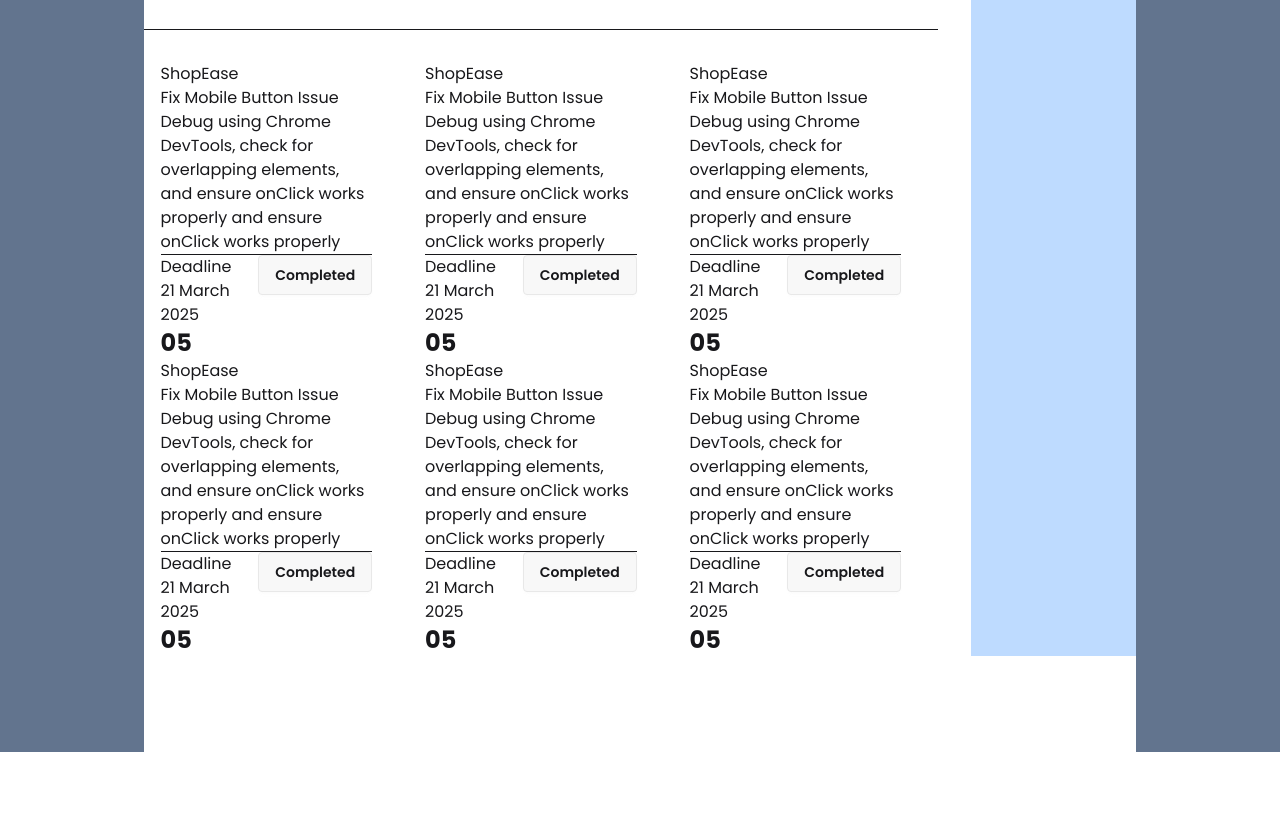
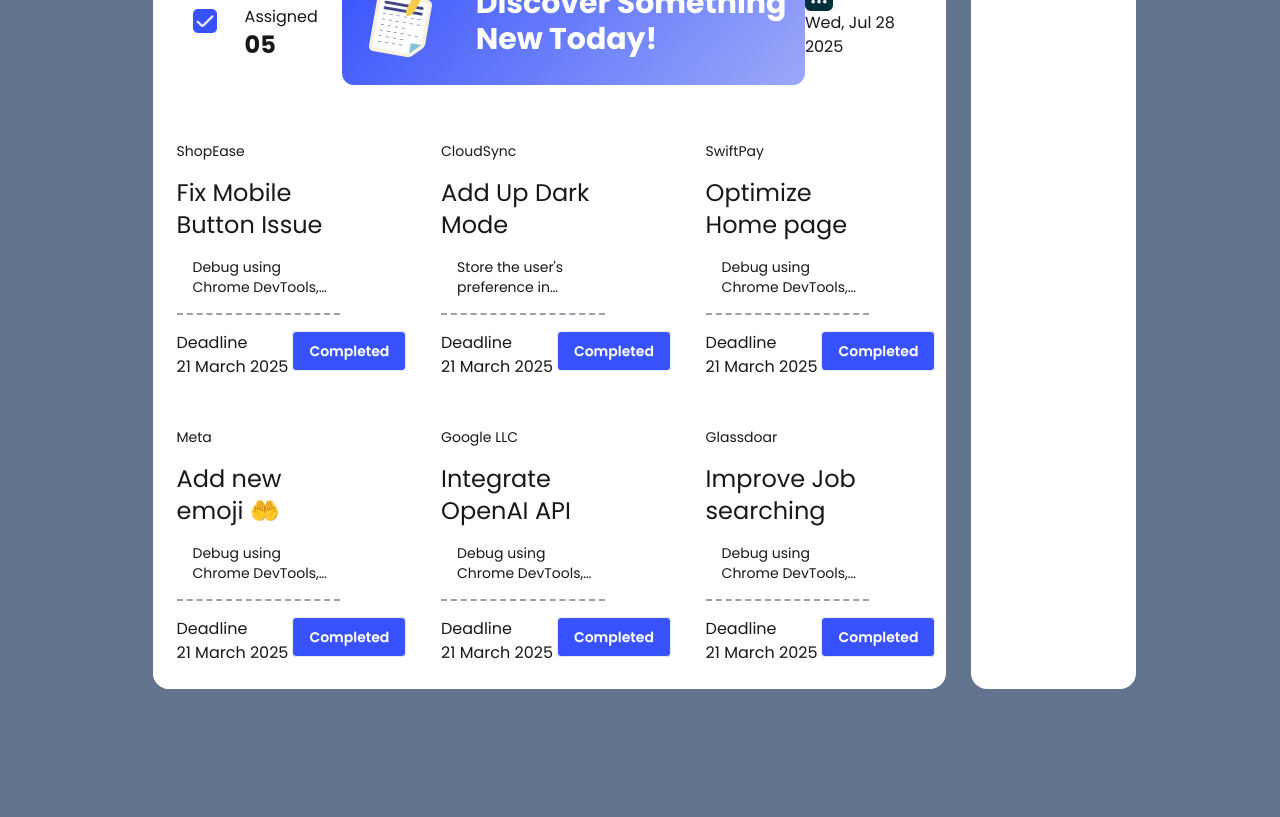
Before and after one commit to ArnavHD/assign-5, a plain HTML site: page index.html in a window 1280 px wide. Shown: the part 252-1069 px from the top of the page. Before the commit the page ends 1004 px from the top, so only its background shows below. Drawn offline with nearby package versions, Linux system fonts and the light colour scheme.

Commit message:
Theme work formating done

```diff
--- a/index.html
+++ b/index.html
@@ -24,15 +24,19 @@
     </style>
 </head>
 
-<body class=" bg-slate-500">
+<body class="font-[poppins] bg-slate-500">
+
+    <div class="p-4 bg-slate-500">
+
+    </div>
 
     <!-- entire section  -->
-    <section class="font-[poppins] mx-36 bg-white">
+    <!-- <section class=" mx-36 bg-white"> -->
 
-        <header >
+        <header class="pb-0  rounded-2xl mx-36" >
             <!-- nav bar section -->
-            <section class="mb-6 ">
-                <div class="navbar bg-base-100 shadow-sm">
+            <section class=" rounded-2xl">
+                <div class="navbar bg-base-100 shadow-sm rounded-2xl">
                     <div class="flex-1">
                         <div class="flex items-center space-x-1">
                             <img class="w-14" src="assets/logo.png" alt="">
@@ -52,18 +56,25 @@
                     </div>
                 </div>
             </section>
+
         </header>
+        <!-- <div class="p-4  bg-slate-500">
+
+        </div> -->
+
 
         <!-- Doscover section -->
 
-        <div class="mb-8">
-            <div class="flex col-span-3 justify-between items-center w-[80%]">
-                <div class="flex items-center gap-9">
+
+
+        <!-- <div class="pb-8 pt-8 mt-6 ml-36 items-start bg-black rounded-t-2xl w-[65%]">
+            <div class="flex col-span-3 justify-between items-center ">
+                <div class="flex pl-10 items-center gap-9">
                     <div>
                         <img src="assets/checkbox.png" alt="">
                     </div>
                     <div>
-                        <p>Task Assigned</p>
+                        <p >Task Assigned</p>
                         <h2 class="text-2xl font-bold">05</h2>
                     </div>
                 </div>
@@ -89,131 +100,183 @@
                 </div>
             </div>
 
-        </div>
-
-        <hr class="w-[80%] mb-8">
+        </div> -->
 
 
 
 
-        <div class="flex justify-around w-fit  pb-24">
-            <div class="grid grid-cols-3 w-4/5 mx-auto">
 
+
+        <div class="flex justify-around w-fit  mx-36 bg-slate-500 mt-6">
+            <!-- <div class="rounded-2xl m-0 p-0 bg-black"> -->
+
+                <div class="grid grid-cols-3 w-4/5 mx-auto bg-white rounded-2xl">
+
+                    <div class="col-span-3 pb-8 pt-8 mt-6 items-start bg-white ">
+                        <div class="flex col-span-3 justify-between items-center ">
+                            <div class="flex pl-10 items-center gap-7">
+                                <div>
+                                    <img src="assets/checkbox.png" alt="">
+                                </div>
+                                <div>
+                                    <p>Task Assigned</p>
+                                    <h2 class="text-2xl font-bold">05</h2>
+                                </div>
+                            </div>
+
+                            <div class="flex items-center gap-9 rounded-xl
+                                                                                    bg-[linear-gradient(130.7deg,rgba(55,82,253,1),rgba(107,127,250,1)_53%,rgba(155,168,248,1)_100%)] justify-center
+                                                                                    text-white text-3xl font-bold w-[524px] h-32">
+                                <img src="assets/board.png" alt="">
+                                <div>
+                                    <h3>Discover Something
+                                        <br> New Today!
+                                    </h3>
+                                </div>
+                            </div>
+
+                            <div class="pr-6">
+                                <div>
+                                    <img src="assets/calender.png" alt="">
+                                </div>
+                                <div>
+                                    <h3>Wed, Jul 28 2025</h3>
+                                </div>
+                            </div>
+                        </div>
+
+                    </div>
 
 
 
                     <!-- card 1 -->
-                <div class="w-[80%] bg-white">
-                    <p>ShopEase</p>
-                    <h3>Fix Mobile Button Issue</h3>
-                    <p>Debug using Chrome DevTools, check for overlapping elements, and ensure onClick works properly
+
+                    <div class="w-[80%] bg-white space-y-4 p-6">
+                        <p class="text-sm">ShopEase</p>
+                        <h3 class="text-2xl">Fix Mobile Button Issue</h3>
+                        <p class="text-sm ml-4 line-clamp-2 text-[rgba(0, 0, 0, 1)]">Debug using Chrome DevTools, check for overlapping elements, and ensure onClick works properly
                             and ensure onClick works properly</p>
-                    <hr>
+                        <hr class="border-t-2 border-dashed border-gray-400 my-4">
                         <div class="flex">
                             <div>
                                 <p>Deadline</p>
-                            <p>21 March 2025</p>
+                                <p class="text-nowrap mr-1">21 March 2025</p>
                             </div>
                             <div>
-                            <button class="btn">Completed</button>
+                                <button class="btn bg-[#3752FD] text-white">Completed</button>
                             </div>
                         </div>
-                    <h2 class="text-2xl font-bold">05</h2>
                     </div>
-                <div class="w-[80%] bg-white">
-                    <p>ShopEase</p>
-                    <h3>Fix Mobile Button Issue</h3>
-                    <p>Debug using Chrome DevTools, check for overlapping elements, and ensure onClick works properly
-                        and ensure onClick works properly</p>
-                    <hr>
+
+                    <!-- card 2 -->
+                    <div class="w-[80%] bg-white space-y-4 p-6">
+                        <p class="text-sm">CloudSync</p>
+                        <h3 class="text-2xl">Add Up Dark Mode</h3>
+                        <p class="text-sm ml-4 line-clamp-2 text-[rgba(0, 0, 0, 1)]">Store the user's preference in localStorage, update CSS variables dynamically, and apply a smooth transition effect.</p>
+                        <hr class="border-t-2 border-dashed border-gray-400 my-4">
                         <div class="flex">
                             <div>
                                 <p>Deadline</p>
-                            <p>21 March 2025</p>
+                                <p class="text-nowrap mr-1">21 March 2025</p>
                             </div>
                             <div>
-                            <button class="btn">Completed</button>
+                                <button class="btn bg-[#3752FD] text-white">Completed</button>
                             </div>
                         </div>
-                    <h2 class="text-2xl font-bold">05</h2>
                     </div>
-                <div class="w-[80%]">
-                    <p>ShopEase</p>
-                    <h3>Fix Mobile Button Issue</h3>
-                    <p>Debug using Chrome DevTools, check for overlapping elements, and ensure onClick works properly
+                    <!-- card 3 -->
+                    <div class="w-[80%] bg-white space-y-4 p-6">
+                        <p class="text-sm">SwiftPay</p>
+                        <h3 class="text-2xl">Optimize Home page </h3>
+                        <p class="text-sm ml-4 line-clamp-2 text-[rgba(0, 0, 0, 1)]">Debug using Chrome DevTools, check for overlapping elements, and ensure onClick works properly
                         and ensure onClick works properly</p>
-                    <hr>
+                        <hr class="border-t-2 border-dashed border-gray-400 my-4">
                         <div class="flex">
                             <div>
                                 <p>Deadline</p>
-                            <p>21 March 2025</p>
+                                <p class="text-nowrap mr-1">21 March 2025</p>
                             </div>
                             <div>
-                            <button class="btn">Completed</button>
+                                <button class="btn bg-[#3752FD] text-white">Completed</button>
                             </div>
                         </div>
-                    <h2 class="text-2xl font-bold">05</h2>
                     </div>
-                <div class="w-[80%]">
-                    <p>ShopEase</p>
-                    <h3>Fix Mobile Button Issue</h3>
-                    <p>Debug using Chrome DevTools, check for overlapping elements, and ensure onClick works properly
+                    <!-- card 4 -->
+                    <div class="w-[80%] bg-white space-y-4 p-6 rounded-bl-2xl">
+                        <p class="text-sm">Meta</p>
+                        <h3 class="text-2xl">Add new emoji 🤲</h3>
+                        <p class="text-sm ml-4 line-clamp-2 text-[rgba(0, 0, 0, 1)]">Debug using Chrome DevTools, check for overlapping
+                            elements, and ensure onClick works properly
                             and ensure onClick works properly</p>
-                    <hr>
+                        <hr class="border-t-2 border-dashed border-gray-400 my-4">
                         <div class="flex">
                             <div>
                                 <p>Deadline</p>
-                            <p>21 March 2025</p>
+                                <p class="text-nowrap mr-1">21 March 2025</p>
                             </div>
                             <div>
-                            <button class="btn">Completed</button>
+                                <button class="btn bg-[#3752FD] text-white">Completed</button>
                             </div>
                         </div>
-                    <h2 class="text-2xl font-bold">05</h2>
                     </div>
-                <div class="w-[80%]">
-                    <p>ShopEase</p>
-                    <h3>Fix Mobile Button Issue</h3>
-                    <p>Debug using Chrome DevTools, check for overlapping elements, and ensure onClick works properly
+                    <!-- card 5 -->
+                    <div class="w-[80%] bg-white space-y-4 p-6">
+                        <p class="text-sm">Google LLC</p>
+                        <h3 class="text-2xl">Integrate OpenAI API</h3>
+                        <p class="text-sm ml-4 line-clamp-2 text-[rgba(0, 0, 0, 1)]">Debug using Chrome DevTools, check for overlapping
+                            elements, and ensure onClick works properly
                             and ensure onClick works properly</p>
-                    <hr>
+                        <hr class="border-t-2 border-dashed border-gray-400 my-4">
                         <div class="flex">
                             <div>
                                 <p>Deadline</p>
-                            <p>21 March 2025</p>
+                                <p class="text-nowrap mr-1">21 March 2025</p>
                             </div>
                             <div>
-                            <button class="btn">Completed</button>
+                                <button class="btn bg-[#3752FD] text-white">Completed</button>
                             </div>
                         </div>
-                    <h2 class="text-2xl font-bold">05</h2>
                     </div>
-                <div class="w-[80%]">
-                    <p>ShopEase</p>
-                    <h3>Fix Mobile Button Issue</h3>
-                    <p>Debug using Chrome DevTools, check for overlapping elements, and ensure onClick works properly
+                    <!-- card 6 -->
+                    <div class="w-[80%] bg-white space-y-4 p-6">
+                        <p class="text-sm">Glassdoar</p>
+                        <h3 class="text-2xl">Improve Job searching</h3>
+                        <p class="text-sm ml-4 line-clamp-2 text-[rgba(0, 0, 0, 1)]">Debug using Chrome DevTools, check for overlapping
+                            elements, and ensure onClick works properly
                             and ensure onClick works properly</p>
-                    <hr>
+                        <hr class="border-t-2 border-dashed border-gray-400 my-4">
                         <div class="flex">
                             <div>
                                 <p>Deadline</p>
-                            <p>21 March 2025</p>
+                                <p class="text-nowrap mr-1">21 March 2025</p>
                             </div>
                             <div>
-                            <button class="btn">Completed</button>
+                                <button class="btn bg-[#3752FD] text-white">Completed</button>
                             </div>
                         </div>
-                    <h2 class="text-2xl font-bold">05</h2>
                     </div>
 
 
                 </div>
-            <div class=" w-1/6 flex justify-center -mt-44 bg-blue-200">
-                <h1 class="items-end">Activity Log</h1>
+
+            <!-- </div> -->
+
+            <div class="w-4  bg-slate-500"></div>
+            <div class=" w-1/6 pt-6 gap-4 flex justify-center  bg-white rounded-2xl">
+                <div>
+                    <img src="assets/activity.png" alt="">
+                </div>
+                <div>
+                    <h1 >Activity Log</h1>
+                </div>
             </div>
         </div>
 
-    </section>
+    <!-- </section> -->
+
+    <div class="p-16 bg-slate-500">
+
+    </div>
 
 
 
```
Lines whose indentation alone changed are shown as unchanged.
